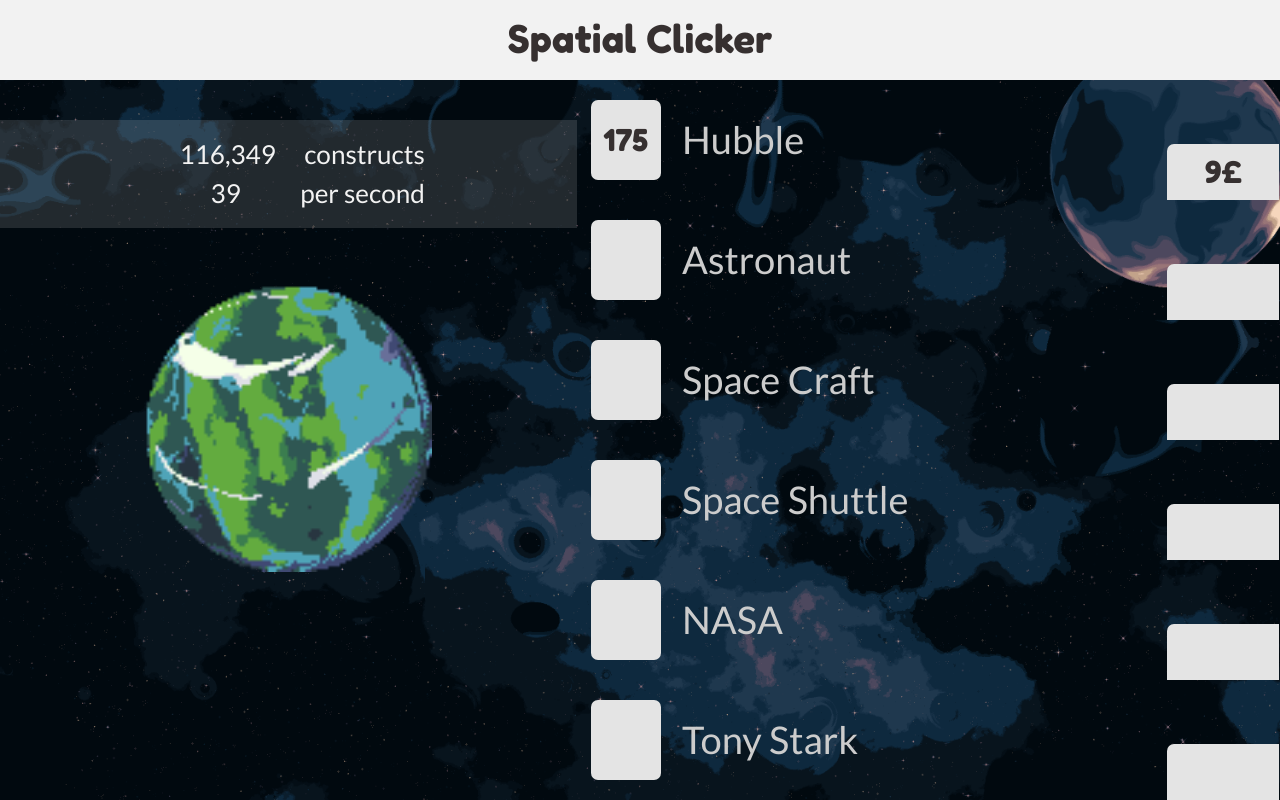
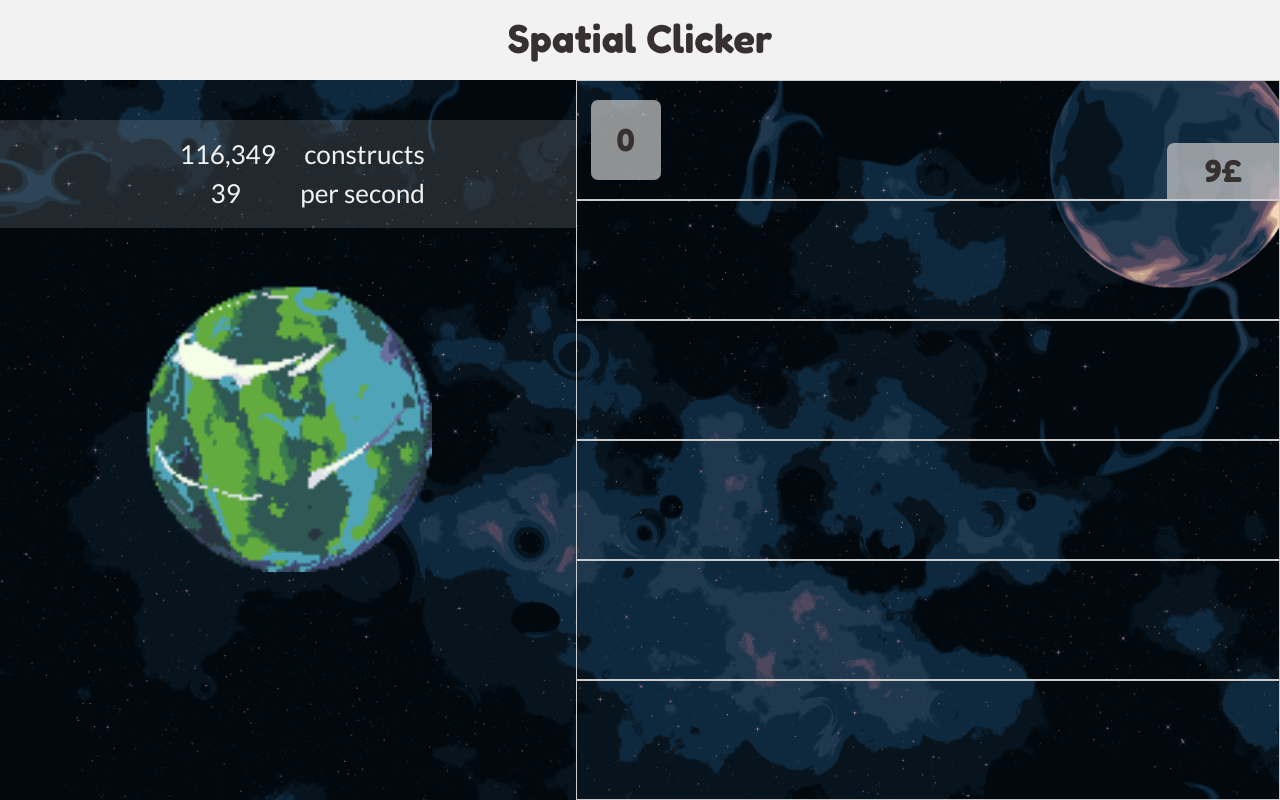
Before and after one commit to Kaleidosport/Cookie-Clicker, a plain HTML site: page index.html in a window 1280 px wide. Drawn offline with Linux system fonts and the light colour scheme.

Commit message:
last push for today

```diff
--- a/assets/css/style.scss
+++ b/assets/css/style.scss
@@ -128,7 +128,7 @@
                 flex: 1 16,666%;
                 height: 100%;
                 width: 99.85%;
-                // border: 1px solid $white-300;
+                border: 1px solid $white-300;
 
                 h2{
                     position: absolute;
@@ -148,7 +148,7 @@
                     height: 10vh;
                     text-align: center;
                     line-height: 10vh;
-                    background-color: $white-200;
+                    background-color: rgba(204, 204, 204, 0.7);
                     color: $black-200;
                     border-radius: 7px;
                     font-family: 'Fredoka One', cursive;
@@ -164,7 +164,7 @@
                     line-height: 3vh;
                     text-align: center;
                     cursor: pointer;
-                    background-color: $white-200;
+                    background-color: rgba(204, 204, 204, 0.7);
                     color: $black-200;
                     border: none;
                     border-radius: 7px 0 0 0;
@@ -182,3 +182,7 @@
         }
     }
 }
+
+.hidden{
+    display: none !important;
+}
--- a/index.html
+++ b/index.html
@@ -30,44 +30,44 @@
             </section>
             <section class="buttonContainer">
                 <article class="hubbleContainer">
-                    <h2>Hubble</h2>
-                    <p id="hubbleCount">175</p>
+                    <h2 class="hidden">Hubble</h2>
+                    <p id="hubbleCount">0</p>
                     <button id="buyHubble">
                         <span id="hubblePrice">9£</span>
                     </button>
                 </article>
                 <article class="astonautContainer">
-                    <h2>Astronaut</h2>
-                    <p id="astronautCount"></p>
-                    <button id="buyAstronaut">
+                    <h2 class="hidden">Astronaut</h2>
+                    <p id="astronautCount" class="hidden">0</p>
+                    <button id="buyAstronaut" class="hidden">
                         <span id="astronautPrice"></span>
                     </button>
                 </article>
                 <article class="spaceCraftContainer">
-                    <h2>Space Craft</h2>
-                    <p id="spaceCraftCount"></p>
-                    <button id="buySpaceCraft">
+                    <h2 class="hidden">Space Craft</h2>
+                    <p id="spaceCraftCount" class="hidden">0</p>
+                    <button id="buySpaceCraft" class="hidden">
                         <span id="spaceCraftPrice"></span>
                     </button>
                 </article>
                 <article class="spaceShuttleContainer">
-                    <h2>Space Shuttle</h2>
-                    <p id="spaceShuttleCount"></p>
-                    <button id="buySpaceShuttle">
+                    <h2 class="hidden">Space Shuttle</h2>
+                    <p id="spaceShuttleCount" class="hidden">0</p>
+                    <button id="buySpaceShuttle" class="hidden">
                         <span id="spaceShuttlePrice"></span>
                     </button>
                 </article>
                 <article class="NASAContainer">
-                    <h2>NASA</h2>
-                    <p id="NASACount"></p>
-                    <button id="buyNASA">
+                    <h2 class="hidden">NASA</h2>
+                    <p id="NASACount" class="hidden">0</p>
+                    <button id="buyNASA" class="hidden">
                         <span id="NASAPrice"></span>
                     </button>
                 </article>
                 <article class="TonyStarkContainer">
-                    <h2>Tony Stark</h2>
-                    <p id="tonyStarkCount"></p>
-                    <button id="buyTonyStark">
+                    <h2 class="hidden">Tony Stark</h2>
+                    <p id="tonyStarkCount" class="hidden">0</p>
+                    <button id="buyTonyStark" class="hidden">
                         <span id="tonyStarkPrice"></span>
                     </button>
                 </article>
```
Also changed, not shown: assets/css/style.css, 1 other file.
